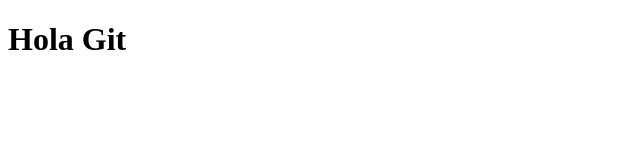
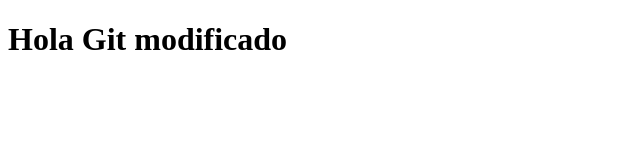
Before and after one commit to BADR-Rr/practica-git-dam, a plain HTML site: page index.html in a window 1280 px wide. Shown: the whole page, without its empty margins (0-640 px from the left). Drawn offline with Linux system fonts and the light colour scheme.

Commit message:
Modificado h1 en feature-h1

```diff
--- a/index.html
+++ b/index.html
@@ -6,7 +6,7 @@
 </head>
 
 <body>
-    <h1>Hola Git</h1>
+    <h1>Hola Git modificado</h1>
 </body>
 
 </html>
```
